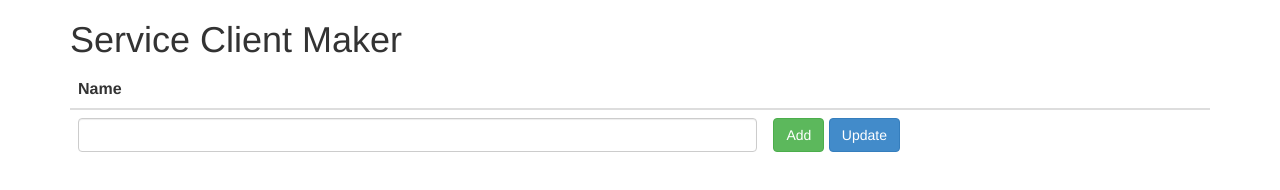
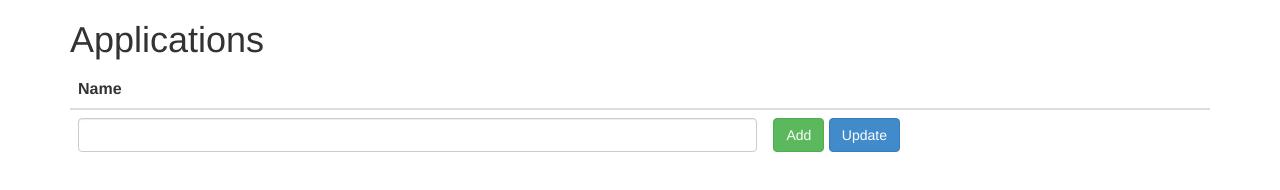
Before and after one commit to jannunzi/onlineApps, a website: page public/index.html in a window 1280 px wide. Drawn offline with Linux system fonts and the light colour scheme; no server answers.

Commit message:
Renamed h1

```diff
--- a/public/index.html
+++ b/public/index.html
@@ -8,7 +8,7 @@
 </head>
 <body>
     <div class="container" ng-controller="ApplicationsCtrl">
-        <h1>Service Client Maker</h1>
+        <h1>Applications</h1>
         <table class="table">
             <thead>
                 <tr>
```
Also changed, not shown: 1 other file.
